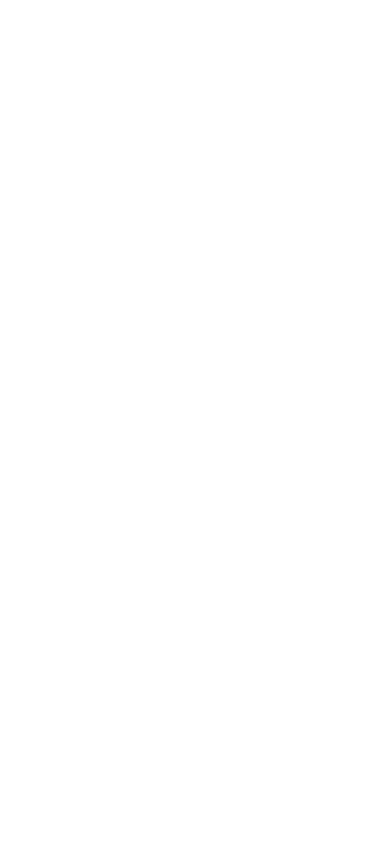
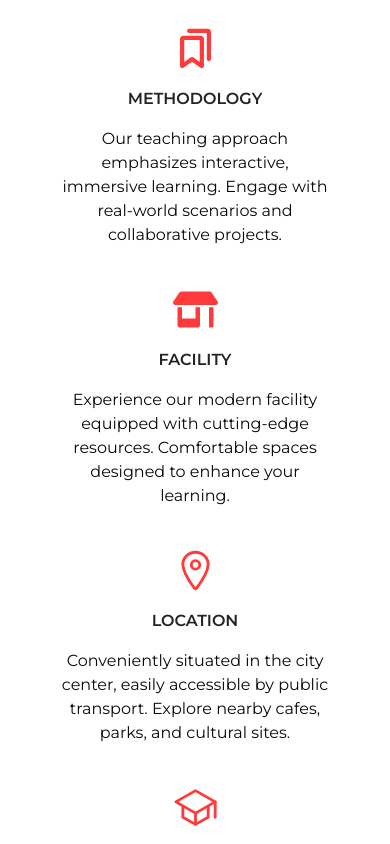
Before and after one commit to AmauriMarcos/language-school, a Next.js app: page / in a window 390 px wide. Shown: the part 920-1764 px from the top of the page. Before the commit the page ends 906 px from the top, so only its background shows below. Built offline with nearby package versions, Linux system fonts and the light colour scheme.

Commit message:
Added description and changed media query value

```diff
--- /dev/null
+++ b/src/app/dummyData/descriptionData.tsx
@@ -0,0 +1,38 @@
+import { PiBookmarksSimpleBold as BookmarkIcon } from "react-icons/pi";
+import { FaStoreAlt as FacilityIcon } from "react-icons/fa";
+import { IoLocationOutline as LocationIcon } from "react-icons/io5";
+import { IoSchoolOutline as CourseIcon } from "react-icons/io5";
+
+type DescriptionDataItem = {
+    id: number;
+    icon: JSX.Element;
+    title: string;
+    text: string
+  }
+
+export const descriptionData: DescriptionDataItem[] = [
+    {
+      id: 1,
+      icon: <BookmarkIcon size={45} color="#FF3A3A" />,
+      title: 'Methodology',
+      text: "Our teaching approach emphasizes interactive, immersive learning. Engage with real-world scenarios and collaborative projects.",
+    },
+    {
+      id: 2,
+      icon: <FacilityIcon size={45} color="#FF3A3A" />,
+      title: 'Facility',
+      text: "Experience our modern facility equipped with cutting-edge resources. Comfortable spaces designed to enhance your learning.",
+    },
+    {
+      id: 3,
+      icon: <LocationIcon size={45} color="#FF3A3A" />,
+      title: 'Location',
+      text: "Conveniently situated in the city center, easily accessible by public transport. Explore nearby cafes, parks, and cultural sites.",
+    },
+    {
+      id: 4,
+      icon: <CourseIcon size={45} color="#FF3A3A" />,
+      title: 'Courses',
+      text: "We offer diverse courses tailored to all levels and interests. Choose from beginner to advanced options with flexible schedules.",
+    },
+  ];
--- a/src/app/page.tsx
+++ b/src/app/page.tsx
@@ -1,10 +1,24 @@
 import Hero from "@/components/layout/Hero";
-
+import { descriptionData } from "./dummyData/descriptionData";
+import DescriptionBlock from "@/components/DescriptionBlock";
 
 export default function Home() {
   return (
     <div className="">
       <Hero/>
+      <div className=" w-full md:w-[90%] gap-10 m-auto flex flex-col  items-center md:flex-row my-4 md:my-10  p-8 ">
+        {descriptionData.map(({id, icon, title, text}) => {
+          return(
+            <DescriptionBlock
+              key={id}
+              id={id}
+              icon={icon}
+              title={title}
+              text={text}
+            />
+          )
+        })}
+      </div>
     </div>
   );
 }
--- /dev/null
+++ b/src/components/DescriptionBlock.tsx
@@ -0,0 +1,26 @@
+import React from 'react'
+
+interface DescriptionBlockProps {
+    id: number;
+    icon: JSX.Element;
+    title: string;
+    text: string
+}
+
+const DescriptionBlock: React.FC<DescriptionBlockProps> = ({ icon, title, text}) => {
+  return (
+    <div className='flex flex-col gap-4 items-center md:items-start w-[270px] m-auto'>
+      <div className=''>
+        {icon}
+      </div>
+      <h4 className='text-[#242424] uppercase font-semibold'>
+        {title}
+      </h4>
+      <p className='font-[400] text-center md:text-left'>
+        {text}
+      </p>
+    </div>
+  )
+}
+
+export default DescriptionBlock
--- a/tailwind.config.ts
+++ b/tailwind.config.ts
@@ -52,7 +52,7 @@ const config: Config = {
   			}
   		},
   		screens: {
-  			'2xl': '1680px'
+  			'2xl': '1920px'
   		},
   		backgroundImage: {
         hero: 'url("/assets/hero_home.jpg")',
```
